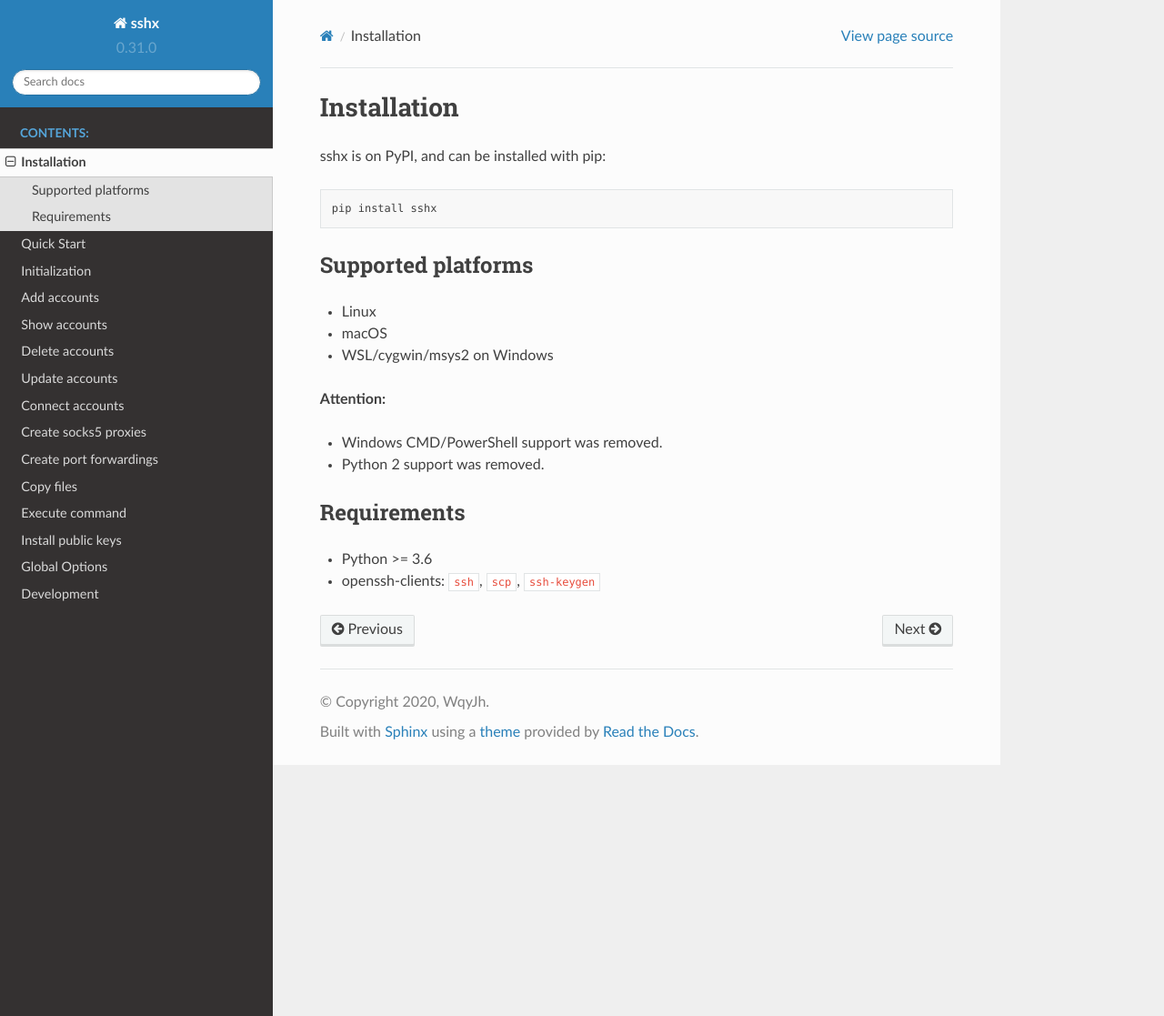
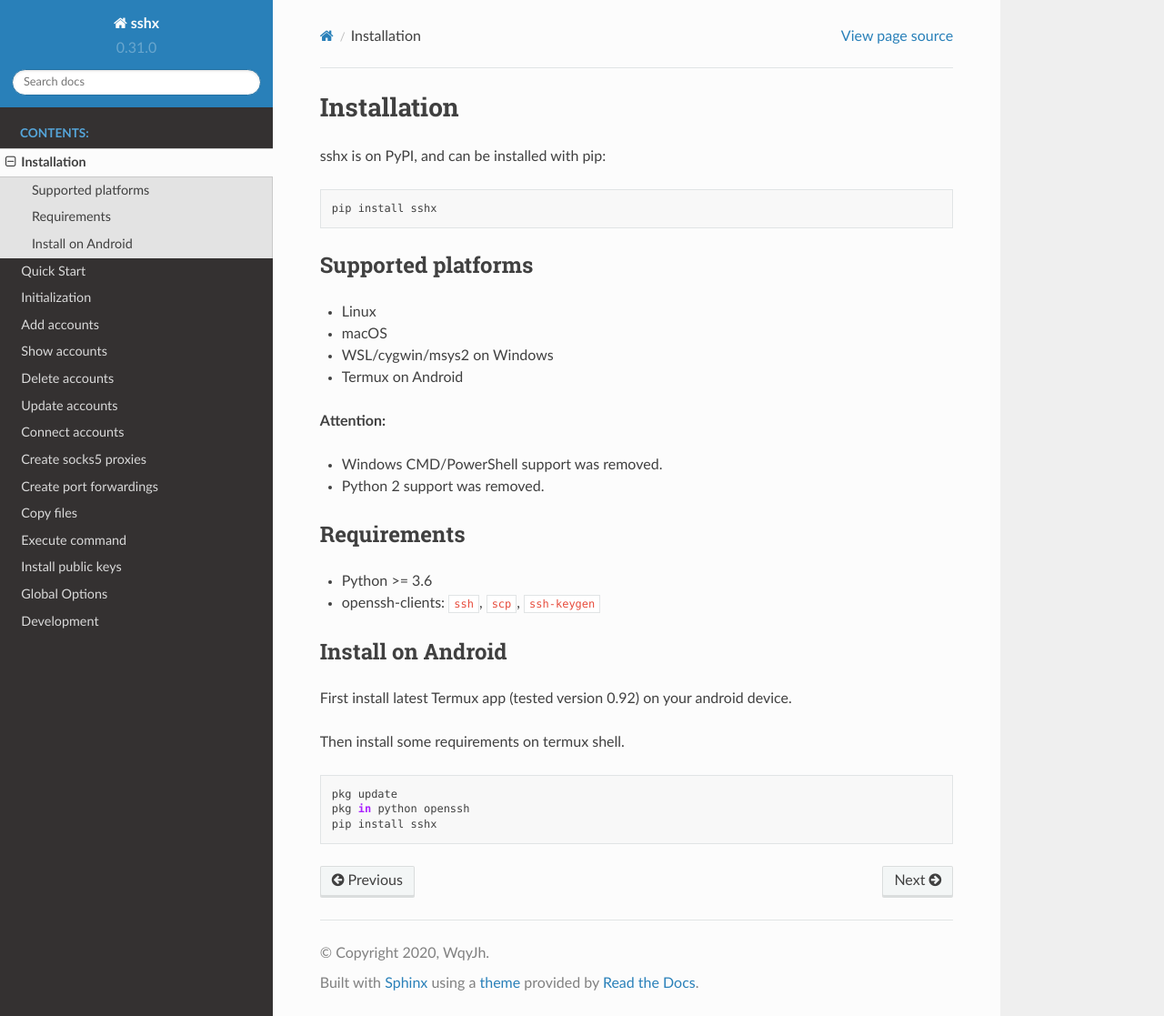
Before and after one commit to WqyJh/sshx, a Sphinx documentation site: the page built from doc/source/install.rst, in a window 1280 px wide and 1117 px high. Shown: the whole window at 91% size. Built offline with Sphinx 7.4.7 and the Read the Docs theme 2.0.0, drawn with Linux system fonts in a browser that asks for light colours.

Commit message:
docs: add termux documentation

```diff
--- a/doc/source/install.rst
+++ b/doc/source/install.rst
@@ -11,6 +11,7 @@
 - Linux
 - macOS
 - WSL/cygwin/msys2 on Windows
+- Termux on Android
 
 **Attention:**
 
@@ -22,3 +23,15 @@
 ------------
 - Python >= 3.6
 - openssh-clients: ``ssh``, ``scp``, ``ssh-keygen``
+
+
+Install on Android
+------------------
+
+First install latest Termux app (tested version 0.92) on your android device.
+
+Then install some requirements on termux shell. ::
+
+    pkg update
+    pkg in python openssh
+    pip install sshx
--- a/setup.cfg
+++ b/setup.cfg
@@ -9,14 +9,15 @@
 long_description = file: README.md, CHANGELOG.md
 long_description_content_type = text/markdown
 url = https://github.com/WqyJh/sshx
-keywords = ssh, paramiko
+keywords = ssh, pexpect, socks5
 license = GNU General Public License v3
 classifiers =
     Operating System :: OS Independent
     Programming Language :: Python :: 3
-    Programming Language :: Python :: 3.4
     Programming Language :: Python :: 3.5
     Programming Language :: Python :: 3.6
+    Programming Language :: Python :: 3.7
+    Programming Language :: Python :: 3.8
 
 
 [options]
--- a/setup.py
+++ b/setup.py
@@ -1,5 +1,3 @@
-import os
-import sys
 import unittest
 import setuptools
 
```
